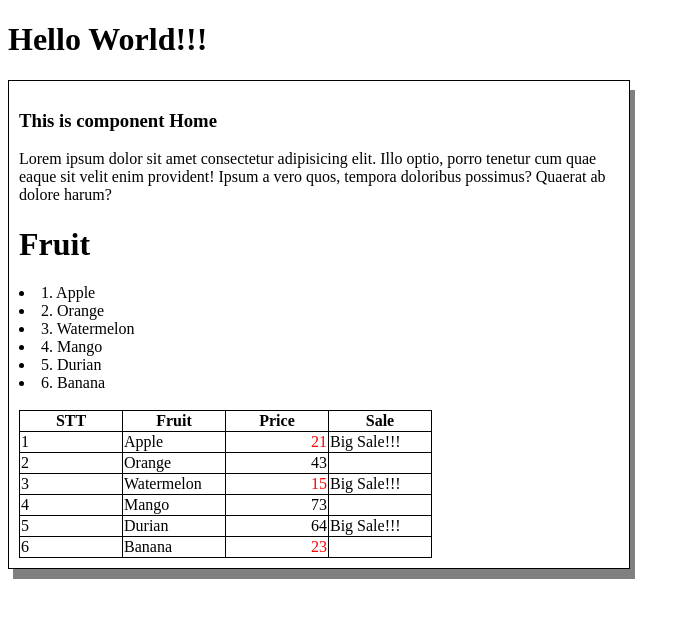
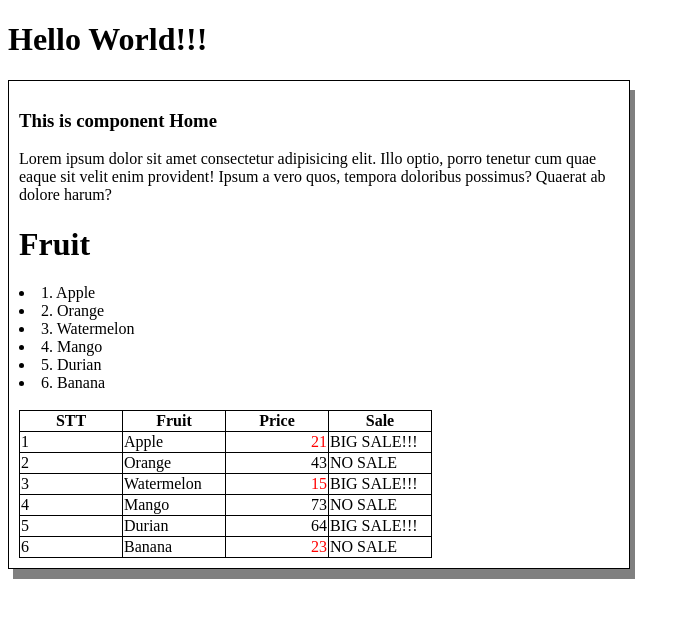
Before and after one commit to quanghuy215/DemoAngular_Github, an Angular app: page / in a window 1280 px wide. Shown: the top 618 px of the page, without its empty margins (0-690 px from the left). Built offline with nearby package versions, Linux system fonts and the light colour scheme.

Commit message:
practice pipe

```diff
--- a/src/app/app.module.ts
+++ b/src/app/app.module.ts
@@ -7,11 +7,13 @@
 import { AboutComponent } from './about/about.component';
 
 import { FormsModule } from '@angular/forms';
+import { OnSalePipe } from './on-sale.pipe';
 @NgModule({
   declarations: [
     AppComponent,
     HomeComponent,
-    AboutComponent
+    AboutComponent,
+    OnSalePipe
   ],
   imports: [
     BrowserModule,
--- a/src/app/home/home.component.html
+++ b/src/app/home/home.component.html
@@ -32,7 +32,7 @@
       <td>{{i+1}}</td>
       <td>{{item.name}}</td>
       <td class="right"><span [ngClass]="{'negativeNumber':item.price<40}">{{item.price}}</span></td>
-      <td><span *ngIf="item.sale">Big Sale!!!</span></td>
+      <td><span>{{item.sale | onSale | uppercase}}</span></td>
     </tr>
   </table>
 </div>
--- /dev/null
+++ b/src/app/on-sale.pipe.ts
@@ -0,0 +1,15 @@
+import { Pipe, PipeTransform } from '@angular/core';
+
+@Pipe({
+  name: 'onSale'
+})
+export class OnSalePipe implements PipeTransform {
+
+  transform(value: unknown, ...args: unknown[]): string {
+    if(value){
+      return 'Big Sale!!!'
+    }
+    return 'No Sale';
+  }
+
+}
```
Also changed, not shown: 1 other file (tests, documents, lock files or other folders).
